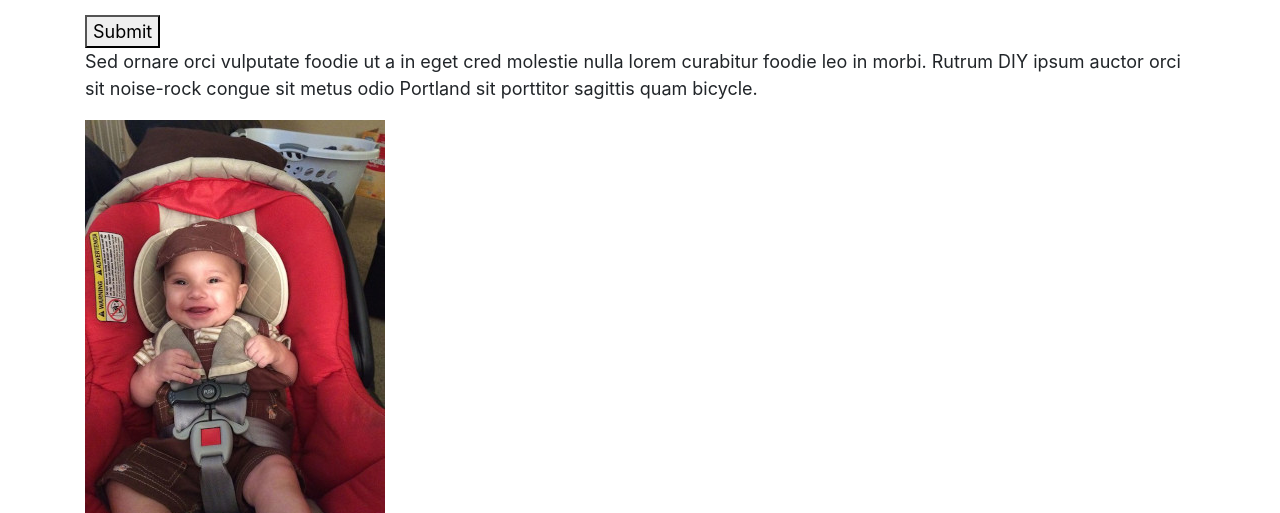
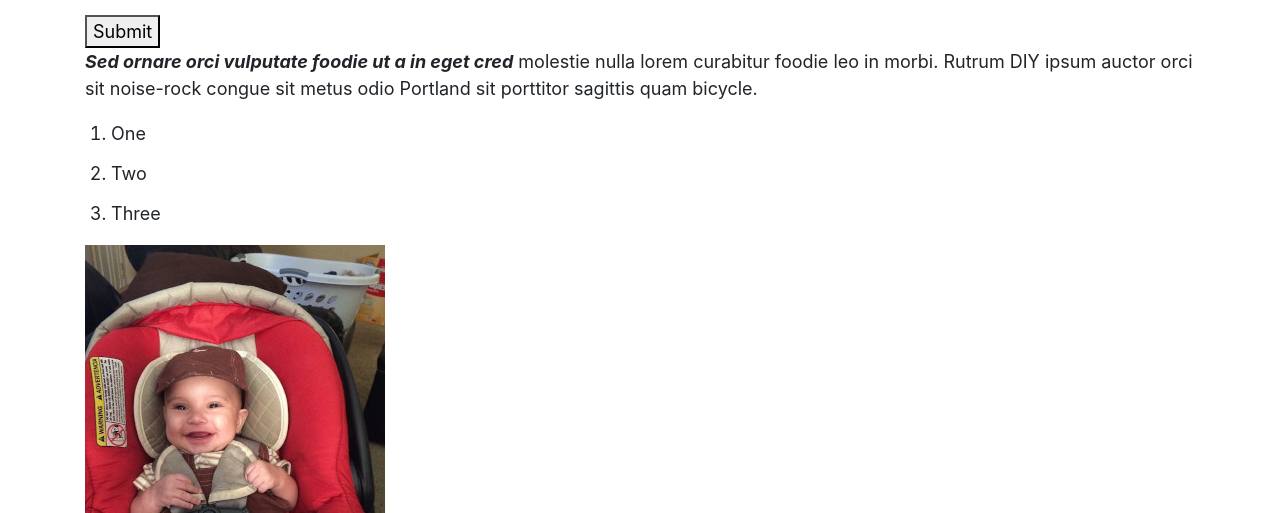
Before and after one commit to chokeul8r/gncms, a Gatsby site: page / in a window 1280 px wide. Shown: the part 587-1100 px from the top of the page. Built offline with nearby package versions, Linux system fonts and the light colour scheme; Gatsby itself is replaced by a stand-in of ours.

Commit message:
Update Pages “landing-page”

```diff
--- a/content/landing-page.md
+++ b/content/landing-page.md
@@ -12,4 +12,10 @@ introduction: >-
 callToAction: Submit
 profileImage: /assets/ryan.jpg
 ---
-Sed ornare orci vulputate foodie ut a in eget cred molestie nulla lorem curabitur foodie leo in morbi. Rutrum DIY ipsum auctor orci sit noise-rock congue sit metus odio Portland sit porttitor sagittis quam bicycle.
+***Sed ornare orci vulputate foodie ut a in eget cred*** molestie nulla lorem curabitur foodie leo in morbi. Rutrum DIY ipsum auctor orci sit noise-rock congue sit metus odio Portland sit porttitor sagittis quam bicycle.
+
+
+
+1. One
+2. Two
+3. Three
```
